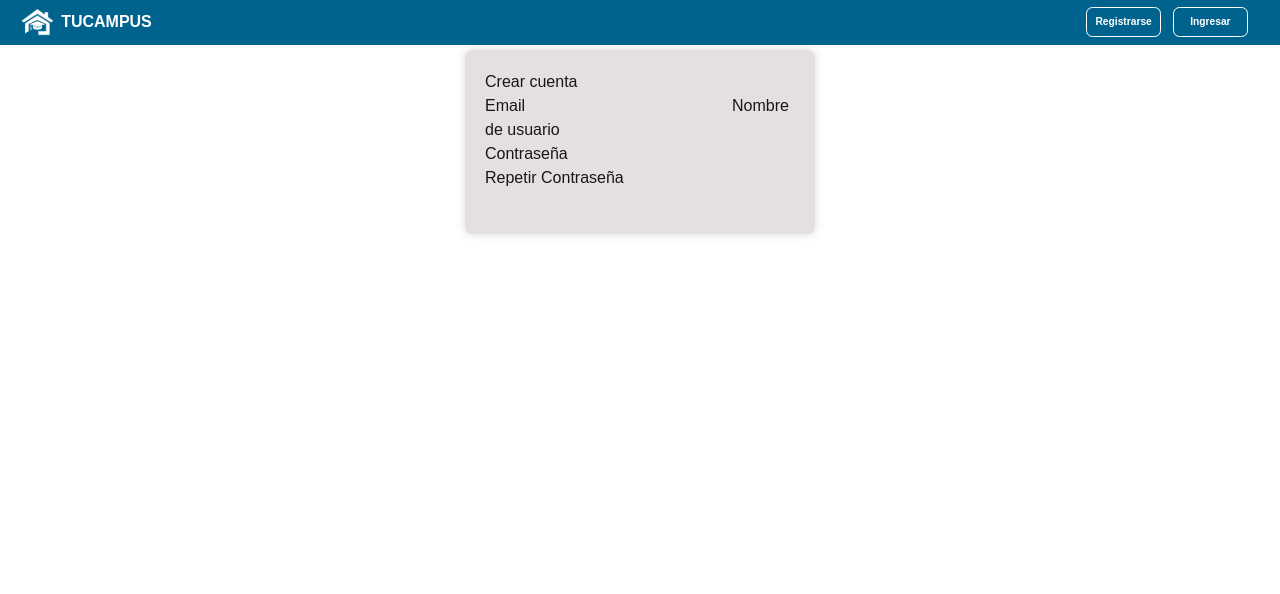
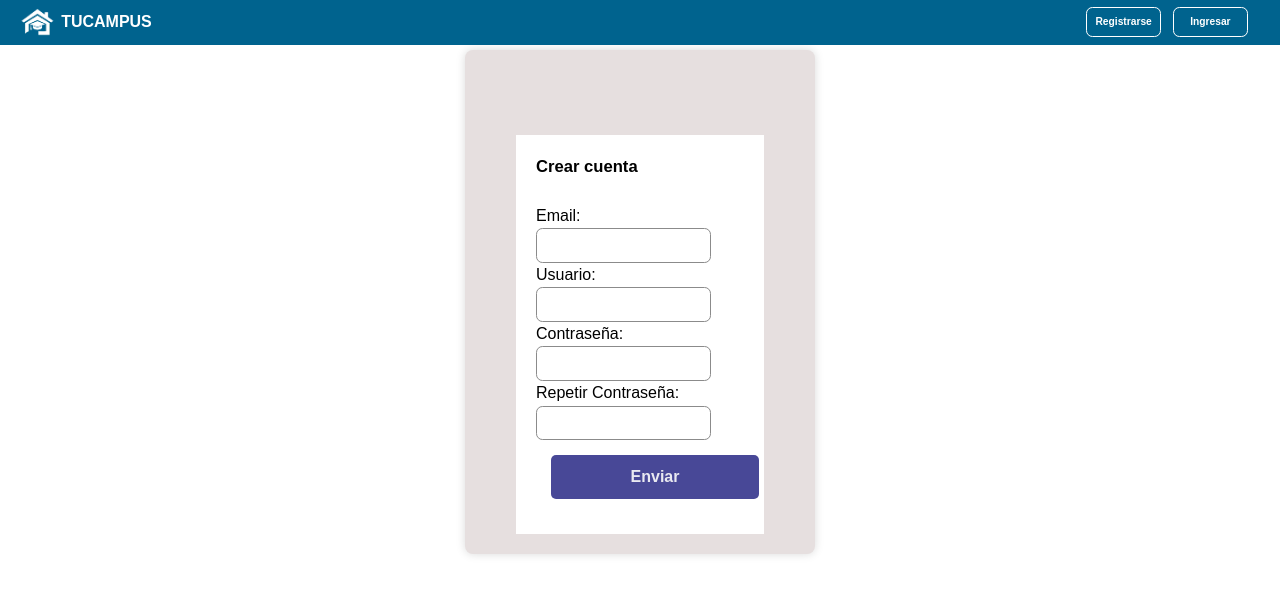
Before and after one commit to MatiasRodriguezH/Arriendo-uni, a Next.js app: page /registration in a window 1280 px wide. Shown: the top 594 px of the page. Built offline with nearby package versions, Linux system fonts and the light colour scheme.

Commit message:
cambios en registro

```diff
--- a/app/login/page.js
+++ b/app/login/page.js
@@ -1,12 +1,16 @@
 "use client";
 
-import '@/styles/home.css'
-import Header from '@/components/Header';
+import LoginForm from "@/components/LoginForm";
+import Header from "@/components/Header";
+import '@/styles/home.css';
 
-export default function RegisterPage() {
+export default function LoginPage() {
   return (
     <>
-        <Header/>
+      <Header/>
+      <div className="register-container">
+        <Loginform />
+      </div>
     </>
   );
 }
--- /dev/null
+++ b/components/LoginForm.jsx
@@ -0,0 +1,8 @@
+"use client";
+
+import { useState } from "react";
+import "@/styles/register.css";
+import "../styles/nuevo_arriendo.css"
+
+export default function LoginForm(){
+}
--- a/components/RegisterForm.jsx
+++ b/components/RegisterForm.jsx
@@ -2,6 +2,7 @@
 
 import { useState } from "react";
 import "@/styles/register.css";
+import "../styles/nuevo_arriendo.css"
 
 export default function RegisterForm(){
     const[email, setEmail] = useState("")
@@ -18,46 +19,51 @@ export default function RegisterForm(){
         if (password !== repeatPassword){
             setError("La contraseña no coincide")
         }
-        e.preventDefault();
+        const handleRegister = (e) => {
+            e.preventDefault();}
+
         console.log("Registrando usuario...");
         // aquí haces el fetch o lo que quieras
-    }
+
+        setError("");
+    };
 
     return(
-        <div>
+        <div className="content">
             <h2>
                 Crear cuenta
             </h2>
-
+            <br />
             <form onSubmit={handleRegister}>
-                <label>Email</label>
+                <label >Email: </label>
                 <input
                     type="email"
                     value={email}
                     onChange={(e) => setEmail(e.target.value)}
                 />
-
-                <label>Nombre de usuario</label>
+            <br />
+                <label>Usuario: </label>
                 <input
                     type="text"
                     value={username}
                     onChange={(e) => setUsername(e.target.value)}
                 />
-
-                <label>Contraseña</label>
+            <br />
+                <label>Contraseña: </label>
                 <input
                     type="password"
                     value={password}
                     onChange={(e) => setPassword(e.target.value)}
                 />
-                <label>Repetir Contraseña</label>
+            <br />
+                <label>Repetir Contraseña:</label>
                 <input
                     type="password"
-                    value={password}
+                    value={repeatPassword}
                     onChange={(e) => setRepeatPassword(e.target.value)}
                 />
-
+                <button type="submit" className="boton">Enviar</button>
             </form>
         </div>
-    )
+    );
 }
--- a/styles/register.css
+++ b/styles/register.css
@@ -6,3 +6,23 @@
   border-radius: 8px;
   box-shadow: 0 0 10px rgba(0,0,0,0.15);
 }
+
+.boton {
+  width: 100%;
+  padding: 10px;
+  margin: 15px;
+  border: "none";
+  border-radius: 5px;
+  background: rgb(72, 72, 151);
+  color: rgb(233, 233, 241);
+  cursor: pointer;
+  font-weight: bold;
+}
+
+.forma {
+  width: 100%;
+  padding: 8px;
+  margin-bottom: 12px;
+  border-Radius: 5px;
+  border: 1px solid #802424;
+}
```
